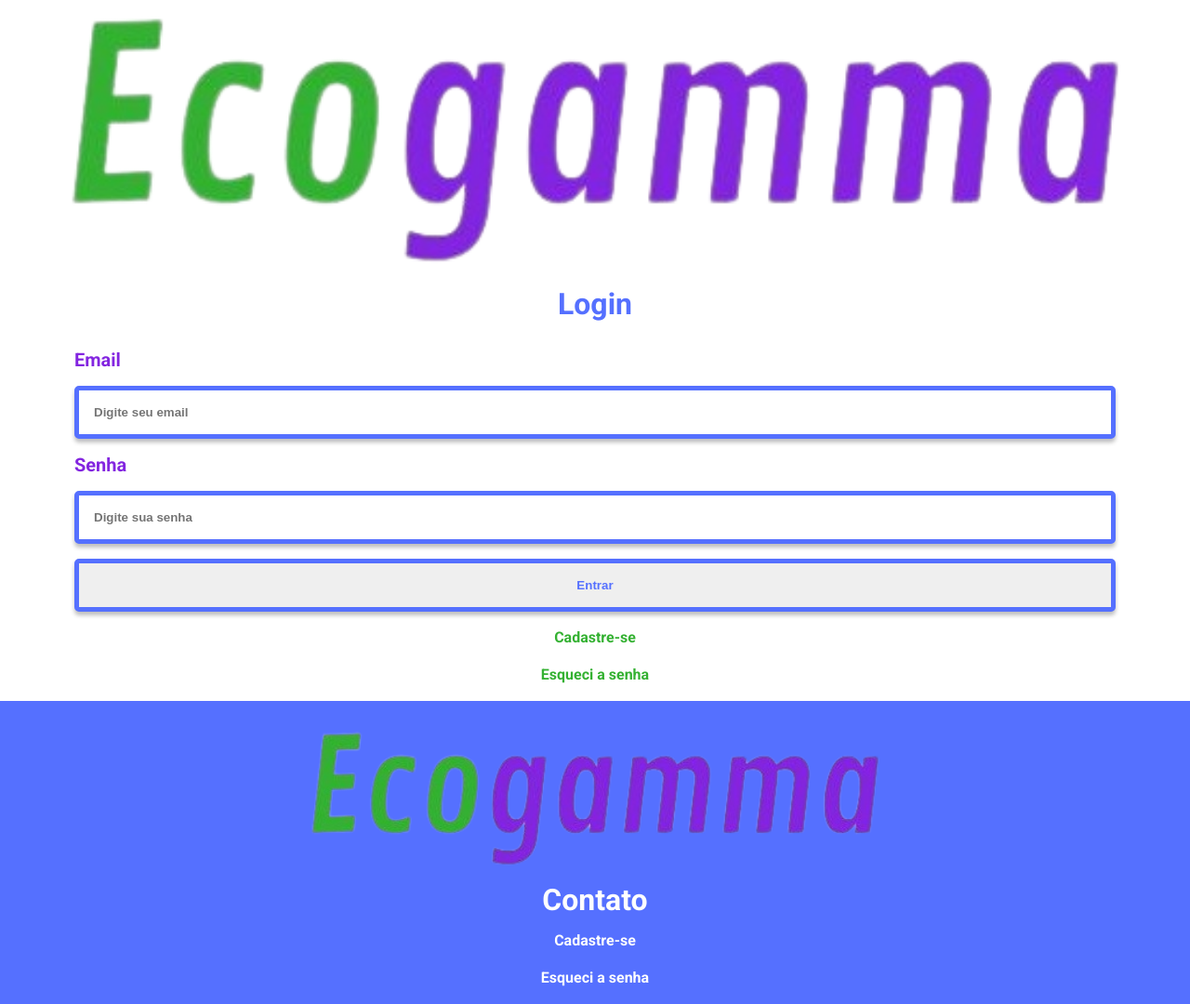
After one commit to Marcozvs/ecogamma, a PHP site: page /login.html in a window 1280 px wide. The commit adds this page. Shown: the whole page at 93% size. Run offline with PHP 8.4, Linux system fonts and the light colour scheme; some libraries are stand-ins or nearby versions.

Commit message:
Desenvolvendo página login

```diff
--- a/chat.html
+++ b/chat.html
@@ -80,6 +80,10 @@
                     <p>Lorem ipsum dolor sit amet, consectetur adipisicing elit. Eaque eius sint maxime, possimus tempore atque ipsam adipisci ducimus impedit, itaque dolorum dolor voluptas eligendi? Consequatur expedita non quis? Praesentium, iure.</p>
                 </div>
             </div>
+            <form action="#">
+                <input type="text" name="Mensagem" id="Mensagem" placeholder="Escreva sua mensagem aqui" required>
+                <input type="submit" value="Enviar">
+            </form>
         </section>
     </main>
 </body>
--- a/estilos/css/styles.css
+++ b/estilos/css/styles.css
@@ -15,9 +15,10 @@ p, label {
   color: #171717;
   line-height: 1.5rem;
   text-align: justify;
+  margin-top: 1rem;
 }
 
-h1, h2, h3 {
+h1, h2, h3, label {
   color: #5570FF;
   text-align: center;
   font-size: 2rem;
@@ -30,9 +31,13 @@ h2 {
   font-size: 1.5rem;
 }
 
-h3 {
+h3, label {
   color: #8325E0;
   font-size: 1.25rem;
+}
+
+a {
+  text-decoration: none;
 }
 
 img {
@@ -63,9 +68,29 @@ input, button {
   width: 100%;
 }
 
+label {
+  text-align: justify;
+}
+
 .btn-secundario {
   background-color: #5570FF;
   color: #fefefe;
+}
+
+.texto-corSecundaria {
+  color: #34B132;
+}
+
+.texto-branco {
+  color: #fefefe;
+}
+
+.texto-negrito {
+  font-weight: 700;
+}
+
+.texto-centralizado {
+  text-align: center;
 }
 
 .perfil__nome, .perfil__cargo {
@@ -96,6 +121,15 @@ input, button {
   display: flex;
   flex-direction: column;
   align-items: center;
+}
+
+.footer {
+  background-color: #5570FF;
+  display: flex;
+  align-items: center;
+  flex-direction: column;
+  box-sizing: border-box;
+  padding: 1rem;
 }
 
 .header__logo {
@@ -173,4 +207,8 @@ input, button {
   margin-bottom: 1rem;
 }
 
+.footer img {
+  width: 50%;
+}
+
 /*# sourceMappingURL=styles.css.map */
--- a/estilos/sass/1-base/base-classes.sass
+++ b/estilos/sass/1-base/base-classes.sass
@@ -5,6 +5,18 @@
     background-color: variables.$primeira-cor
     color: variables.$branco
 
+//Texto
+
+.texto-corSecundaria
+    color: variables.$segunda-cor
+.texto-branco
+    color: variables.$branco
+
+.texto-negrito
+    font-weight: 700
+.texto-centralizado
+    text-align: center
+
 .perfil__nome, .perfil__cargo
     color: variables.$primeira-cor
     font-weight: 700
--- a/estilos/sass/1-base/base.sass
+++ b/estilos/sass/1-base/base.sass
@@ -18,8 +18,9 @@ p, label
     color: variables.$preto
     line-height: 1.5rem
     text-align: justify
+    margin-top: 1rem
 
-h1, h2, h3
+h1, h2, h3, label
     color: variables.$primeira-cor
     text-align: center
     font-size: 2rem
@@ -30,9 +31,12 @@ h2
     color: variables.$segunda-cor
     font-size: 1.5rem
 
-h3
+h3, label
     color: variables.$terceira-cor
     font-size: 1.25rem
+
+a
+    text-decoration: none
 
 //imagens
 
@@ -63,3 +67,6 @@ input, button
     margin-top: 1rem
     padding: 1rem
     width: 100%
+
+label
+    text-align: justify
--- /dev/null
+++ b/estilos/sass/2-layouts/_l-footer.sass
@@ -0,0 +1,9 @@
+@use '../variables'
+
+.footer
+    background-color: variables.$primeira-cor
+    display: flex
+    align-items: center
+    flex-direction: column
+    box-sizing: border-box
+    padding: 1rem
--- a/estilos/sass/2-layouts/layouts.sass
+++ b/estilos/sass/2-layouts/layouts.sass
@@ -1,3 +1,4 @@
 @use './_l-header'
 @use './_l-feed'
 @use './_l-perfil'
+@use './_l-footer'
--- /dev/null
+++ b/estilos/sass/3-modules/_m-footer.sass
@@ -0,0 +1,3 @@
+.footer
+    img
+        width: 50%
--- a/estilos/sass/3-modules/modules.sass
+++ b/estilos/sass/3-modules/modules.sass
@@ -8,3 +8,4 @@
 @use './feed/feed__post/_m-feed__post'
 @use './feed/feed_comentario/_m-feed_comentario'
 @use './_m-perfil'
+@use './_m-footer'
--- /dev/null
+++ b/login.html
@@ -0,0 +1,46 @@
+<!DOCTYPE html>
+<html lang="pt-br">
+
+<head>
+    <meta charset="UTF-8">
+    <meta http-equiv="X-UA-Compatible" content="IE=edge">
+    <meta name="viewport" content="width=device-width, initial-scale=1.0">
+    <title>Ecogamma | Login</title>
+    <!--Google Fonts-->
+    <link rel="preconnect" href="https://fonts.googleapis.com">
+    <link rel="preconnect" href="https://fonts.gstatic.com" crossorigin>
+    <link
+        href="https://fonts.googleapis.com/css2?family=Roboto:ital,wght@0,100;0,300;0,400;0,500;0,700;0,900;1,100;1,300;1,400;1,500;1,700;1,900&display=swap"
+        rel="stylesheet">
+    <!--Ícones-->
+    <link rel="stylesheet" href="https://cdnjs.cloudflare.com/ajax/libs/font-awesome/6.1.1/css/all.min.css"
+        integrity="sha512-KfkfwYDsLkIlwQp6LFnl8zNdLGxu9YAA1QvwINks4PhcElQSvqcyVLLD9aMhXd13uQjoXtEKNosOWaZqXgel0g=="
+        crossorigin="anonymous" referrerpolicy="no-referrer" />
+    <!--Reset CSS-->
+    <link rel="stylesheet" href="./estilos/css/reset.css">
+    <!--CSS-->
+    <link rel="stylesheet" href="./estilos/css/styles.css">
+</head>
+
+<body>
+    <main>
+        <img src="./imagens/logo.png" alt="Logo da Ecogamma">
+        <h1>Login</h1>
+        <form action="#">
+            <label for="email">Email</label>
+            <input type="email" placeholder="Digite seu email" id="email" name="email">
+            <label for="senha">Senha</label>
+            <input type="password" placeholder="Digite sua senha" id="senha" name="senha">
+            <input type="submit" value="Entrar">
+            <a href="#"><p class="texto-corSecundaria texto-negrito texto-centralizado">Cadastre-se</p></a>
+            <a href="#"><p class="texto-corSecundaria texto-negrito texto-centralizado">Esqueci a senha</p></a>
+        </form>
+    </main>
+    <footer class="footer">
+        <img src="./imagens/logo.png" alt="Logo da Ecogamma">
+        <h1 class="texto-branco">Contato</h1>
+        <a href="#"><p class="texto-branco texto-negrito">Cadastre-se</p></a>
+        <a href="#"><p class="texto-branco texto-negrito">Esqueci a senha</p></a>
+    </footer>
+</body>
+</html>
```
Also changed, not shown: 1 other file.
